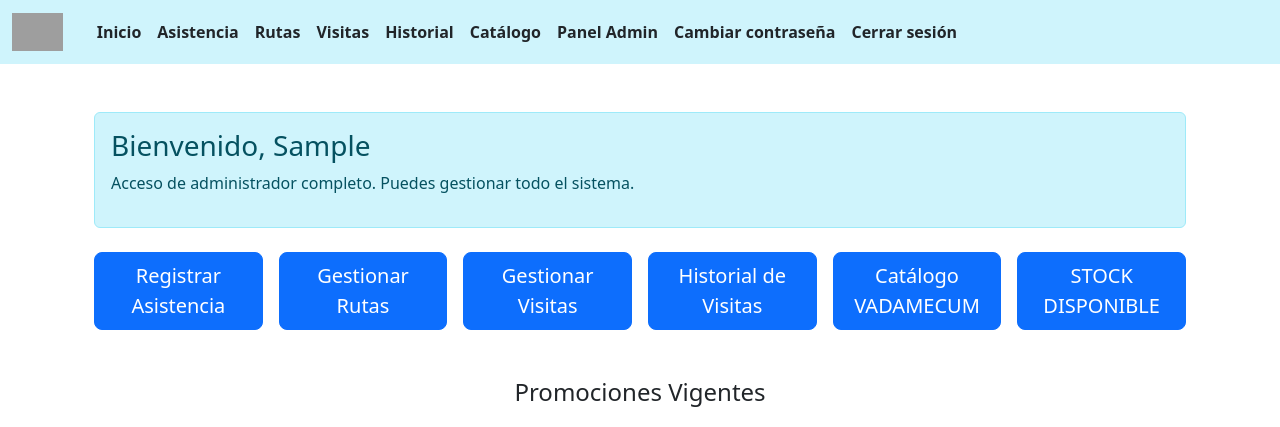
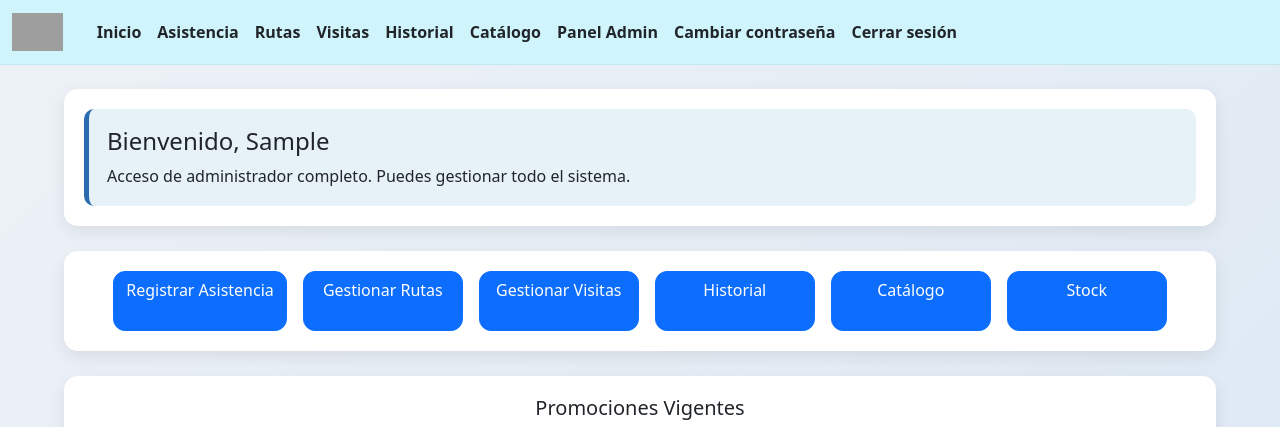
Before and after one commit to diphasacdesarrollo/Visitas-Copias, a Django app: page / in a window 1280 px wide. Shown: the top 427 px of the page. Run offline with Django 4.2, Linux system fonts and the light colour scheme; the visitor is signed in with stand-in values (Sample User, id 1); grey boxes are pictures that could not be loaded.

Commit message:
feat: mejora visual del dashboard inicio con diseño profesional

```diff
--- a/templates/base.html
+++ b/templates/base.html
@@ -47,6 +47,64 @@
         .navbar-custom .nav-link:hover {
             color: #004bbd !important;
             /* hover elegante */
+        }
+
+        /* ===== FONDO GENERAL ===== */
+        body {
+            background: linear-gradient(135deg, #eef2f7, #dbe7f3);
+        }
+
+        /* ===== CONTENEDOR PRINCIPAL ===== */
+        .container {
+            max-width: 1200px;
+        }
+
+        /* ===== TARJETAS GENERALES ===== */
+        .card-custom {
+            background: #ffffff;
+            border-radius: 14px;
+            padding: 20px;
+            margin-bottom: 25px;
+            box-shadow: 0 6px 18px rgba(0, 0, 0, 0.08);
+        }
+
+        /* ===== BIENVENIDA ===== */
+        .bienvenida-box {
+            background: #e6f2f7;
+            border-left: 5px solid #2b6cb0;
+            border-radius: 10px;
+            padding: 18px;
+        }
+
+        /* ===== BOTONES PRINCIPALES ===== */
+        .menu-btn {
+            min-width: 160px;
+            height: 60px;
+            border-radius: 12px;
+            font-weight: 500;
+            transition: all 0.2s ease;
+        }
+
+        .menu-btn:hover {
+            transform: translateY(-3px);
+            box-shadow: 0 6px 14px rgba(0,0,0,0.15);
+        }
+
+        /* ===== SECCIÓN PROMO ===== */
+        .promo-box {
+            text-align: center;
+        }
+
+        .promo-box img {
+            max-width: 100%;
+            border-radius: 12px;
+            box-shadow: 0 4px 10px rgba(0,0,0,0.1);
+        }
+
+        /* ===== NAVBAR MÁS LIMPIO ===== */
+        .navbar-custom {
+            background-color: #e3f2f9 !important;
+            border-bottom: 1px solid rgba(0,0,0,0.05);
         }
     </style>
 
--- a/templates/inicio.html
+++ b/templates/inicio.html
@@ -1,12 +1,10 @@
-<!-- templates/inicio.html -->
-
 {% extends 'base.html' %}
 
 {% block title %}Inicio{% endblock %}
 
 {% block content %}
 
-<!-- Bloque para mostrar mensajes flash (éxito, error, etc.) -->
+<!-- MENSAJES -->
 {% if messages %}
 <div class="container mt-3">
     {% for message in messages %}
@@ -17,148 +15,115 @@
 </div>
 {% endif %}
 
-<div class="container mt-5">
-    <div class="alert alert-info">
-        <h3>Bienvenido, {{ request.user.first_name|default:request.user.username }}</h3>
+<div class="container mt-4">
+
+    <!-- ===== BIENVENIDA ===== -->
+    <div class="card-custom">
+        <div class="bienvenida-box">
+            <h4 class="mb-2">
+                Bienvenido, {{ request.user.first_name|default:request.user.username }}
+            </h4>
 
             {% if request.user.is_superuser %}
-        <p>Acceso de administrador completo. Puedes gestionar todo el sistema.</p>
+            <p class="mb-0">Acceso de administrador completo. Puedes gestionar todo el sistema.</p>
             {% elif request.user.rol == 'supervisor' %}
-        <p>Eres supervisor. Tienes acceso para monitorear a los visitadores y revisar sus actividades.</p>
+            <p class="mb-0">Eres supervisor. Puedes monitorear a los visitadores.</p>
             {% elif request.user.rol == 'visitador' %}
-        <p>Eres visitador. Puedes registrar tus visitas, asistencia, consultar catálogos y revisar tu Historial.</p>
+            <p class="mb-0">Puedes registrar visitas, asistencia, consultar catálogos y revisar tu historial.</p>
             {% else %}
-        <p>Tu rol aún no ha sido asignado. Contacta al administrador para obtener acceso completo.</p>
+            <p class="mb-0">Tu rol aún no está asignado.</p>
             {% endif %}
         </div>
     </div>
 
-<div class="container text-center mt-4">
-    <div class="row g-3 justify-content-center">
+    <!-- ===== BOTONES ===== -->
+    <div class="card-custom text-center">
+        <div class="d-flex flex-wrap justify-content-center gap-3">
 
-        <div class="col-12 col-sm-6 col-md-4 col-lg-2">
-            <a href="{% url 'registrar_asistencia' %}" class="btn btn-primary btn-lg w-100 menu-btn">
+            <a href="{% url 'registrar_asistencia' %}" class="btn btn-primary menu-btn">
                 Registrar Asistencia
             </a>
-        </div>
 
-        <div class="col-12 col-sm-6 col-md-4 col-lg-2">
-            <a href="{% url 'rutas:crear_ruta' %}" class="btn btn-primary btn-lg w-100 menu-btn">
+            <a href="{% url 'rutas:crear_ruta' %}" class="btn btn-primary menu-btn">
                 Gestionar Rutas
             </a>
-        </div>
 
-        <div class="col-12 col-sm-6 col-md-4 col-lg-2">
-            <a href="{% url 'visitas:gestionar_visitas_medicas' %}" class="btn btn-primary btn-lg w-100 menu-btn">
+            <a href="{% url 'visitas:gestionar_visitas_medicas' %}" class="btn btn-primary menu-btn">
                 Gestionar Visitas
             </a>
-        </div>
 
-        <div class="col-12 col-sm-6 col-md-4 col-lg-2">
-            <a href="{% url 'visitas:ver_historial' %}" class="btn btn-primary btn-lg w-100 menu-btn">
-                Historial de Visitas
+            <a href="{% url 'visitas:ver_historial' %}" class="btn btn-primary menu-btn">
+                Historial
             </a>
-        </div>
 
-        <div class="col-12 col-sm-6 col-md-4 col-lg-2">
-            <a href="https://vadamecum-2025-diphasac.netlify.app/" class="btn btn-primary btn-lg w-100 menu-btn">
-                Catálogo VADAMECUM
+            <a href="https://vadamecum-2025-diphasac.netlify.app/" class="btn btn-primary menu-btn">
+                Catálogo
             </a>
-        </div>
 
-        <div class="col-12 col-sm-6 col-md-4 col-lg-2">
-            <a href="https://diphasacstocknuevo.netlify.app/index.html" class="btn btn-primary btn-lg w-100 menu-btn">
-                STOCK DISPONIBLE
+            <a href="https://diphasacstocknuevo.netlify.app/index.html" class="btn btn-primary menu-btn">
+                Stock
             </a>
-        </div>
 
         </div>
     </div>
 
-<!-- BLOQUE DE FLYERS -->
-<div class="container my-5">
-    <h4 class="text-center mb-4">Promociones Vigentes</h4>
+    <!-- ===== PROMOCIONES ===== -->
+    <div class="card-custom promo-box">
+        <h5 class="mb-4">Promociones Vigentes</h5>
 
         <div id="promoCarousel" class="carousel slide" data-bs-ride="carousel">
-        <!-- PUNTITOS (INDICADORES) -->
-        <div class="carousel-indicators">
-            <button type="button" data-bs-target="#promoCarousel" data-bs-slide-to="0" class="active"
-                aria-current="true" aria-label="Flyer 1"></button>
-            <button type="button" data-bs-target="#promoCarousel" data-bs-slide-to="1"
-                aria-label="Flyer 2"></button>
-            <button type="button" data-bs-target="#promoCarousel" data-bs-slide-to="2"
-                aria-label="Flyer 3"></button>
-            <button type="button" data-bs-target="#promoCarousel" data-bs-slide-to="3"
-                aria-label="Flyer 4"></button>
-            <button type="button" data-bs-target="#promoCarousel" data-bs-slide-to="4"
-                aria-label="Flyer 5"></button>
+
+            <div class="carousel-inner">
+
+                <div class="carousel-item active">
+                    <img src="https://res.cloudinary.com/diugppuuf/image/upload/v1774304169/reporte_23-03-2026_njqvpq.jpg"
+                         class="d-block w-100 rounded"
+                         alt="Promo 1">
                 </div>
 
-        <!-- SLIDES -->
-        <div class="carousel-inner">
-
-            <!-- 1. HIERROMAX 1 -->
-            <div class="carousel-item active">
-                <div class="card shadow-sm border-0">
-                    <img src="https://res.cloudinary.com/diugppuuf/image/upload/v1774304169/reporte_23-03-2026_njqvpq.jpg"
-                         class="d-block w-100 img-fluid rounded"
-                         alt="Promoción Hierromax 1">
-                </div>
+                <div class="carousel-item">
+                    <img src="https://res.cloudinary.com/diugppuuf/image/upload/HIERROMAX-2_s8uhuq.jpg"
+                         class="d-block w-100 rounded"
+                         alt="Promo 2">
                 </div>
 
-            <!-- 2. HIERROMAX 2 -->
                 <div class="carousel-item">
-                <div class="card shadow-sm border-0">
-                    <img src="https://res.cloudinary.com/diugppuuf/image/upload/HIERROMAX-2_s8uhuq.jpg"
-                         class="d-block w-100 img-fluid rounded"
-                         alt="Promoción Hierromax 2">
-                </div>
+                    <img src="https://res.cloudinary.com/diugppuuf/image/upload/DIPHANATUR-PROMO_qxxgd2.jpg"
+                         class="d-block w-100 rounded"
+                         alt="Promo 3">
                 </div>
 
-            <!-- 3. DIPHANATUR PROMO -->
                 <div class="carousel-item">
-                <div class="card shadow-sm border-0">
-                    <img src="https://res.cloudinary.com/diugppuuf/image/upload/DIPHANATUR-PROMO_qxxgd2.jpg"
-                         class="d-block w-100 img-fluid rounded"
-                         alt="Promoción Diphanatur">
-                </div>
+                    <img src="https://res.cloudinary.com/diugppuuf/image/upload/Ibulcam_Promo_shob9v.jpg"
+                         class="d-block w-100 rounded"
+                         alt="Promo 4">
                 </div>
 
-            <!-- 4. IBULCAM (ya existente) -->
                 <div class="carousel-item">
-                <div class="card shadow-sm border-0">
-                    <img src="https://res.cloudinary.com/diugppuuf/image/upload/Ibulcam_Promo_shob9v.jpg"
-                         class="d-block w-100 img-fluid rounded"
-                         alt="Promoción Ibucalm">
-                </div>
+                    <img src="https://res.cloudinary.com/diugppuuf/image/upload/IbuDuo-Promo_caz1mr.jpg"
+                         class="d-block w-100 rounded"
+                         alt="Promo 5">
                 </div>
 
-            <!-- 5. IBU DUO (ya existente) -->
-            <div class="carousel-item">
-                <div class="card shadow-sm border-0">
-                    <img src="https://res.cloudinary.com/diugppuuf/image/upload/IbuDuo-Promo_caz1mr.jpg"
-                         class="d-block w-100 img-fluid rounded"
-                         alt="Promoción Ibu Duo">
+            </div>
+
+            <!-- Controles -->
+            <button class="carousel-control-prev" type="button" data-bs-target="#promoCarousel" data-bs-slide="prev">
+                <span class="carousel-control-prev-icon"></span>
+            </button>
+
+            <button class="carousel-control-next" type="button" data-bs-target="#promoCarousel" data-bs-slide="next">
+                <span class="carousel-control-next-icon"></span>
+            </button>
+
         </div>
     </div>
 
 </div>
 
-        <!-- CONTROLES IZQ / DER -->
-        <button class="carousel-control-prev" type="button" data-bs-target="#promoCarousel" data-bs-slide="prev">
-            <span class="carousel-control-prev-icon" aria-hidden="true"></span>
-            <span class="visually-hidden">Anterior</span>
-        </button>
-        <button class="carousel-control-next" type="button" data-bs-target="#promoCarousel" data-bs-slide="next">
-            <span class="carousel-control-next-icon" aria-hidden="true"></span>
-            <span class="visually-hidden">Siguiente</span>
-        </button>
-    </div>
-</div>
-
 <style>
-    #promoCarousel .carousel-item img {
-        max-height: 650px;
+#promoCarousel img {
+    max-height: 500px;
     object-fit: contain;
 }
 </style>
```
Lines whose indentation alone changed are shown as unchanged.
